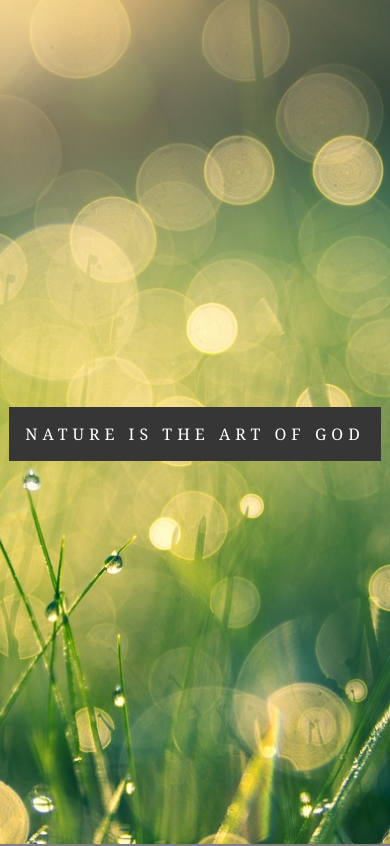
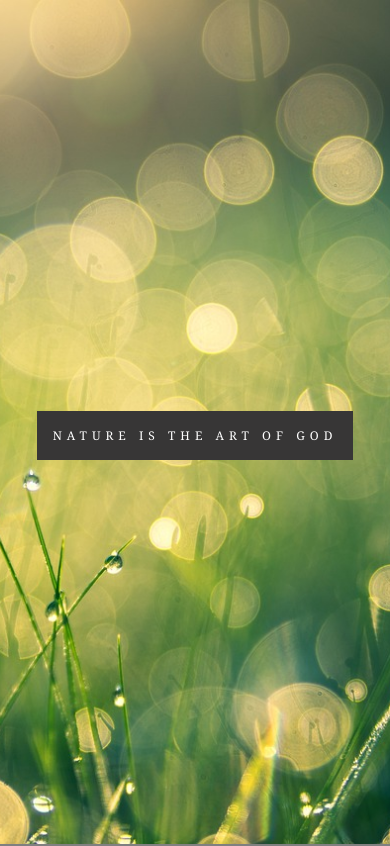
Before and after one commit to janvi-barvaliya/Project_4, a plain HTML site: page index.html in a window 390 px wide. Shown: the top 846 px of the page. Drawn offline with Linux system fonts and the light colour scheme.

Commit message:
media query added for responsive website

```diff
--- a/style.css
+++ b/style.css
@@ -112,3 +112,9 @@ html,body{
     background-repeat: no-repeat;
     background-size: cover;
 }
+
+@media (max-width: 400px)  {
+    .pTextBg{
+        font-size: 12px;
+    }
+}
```
